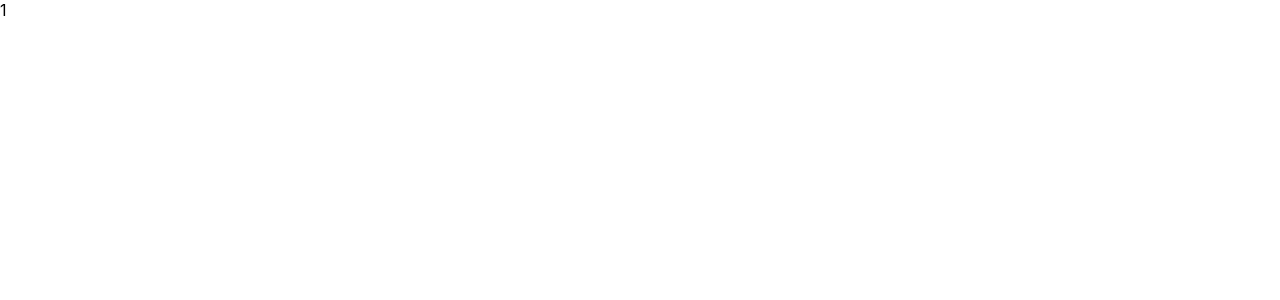
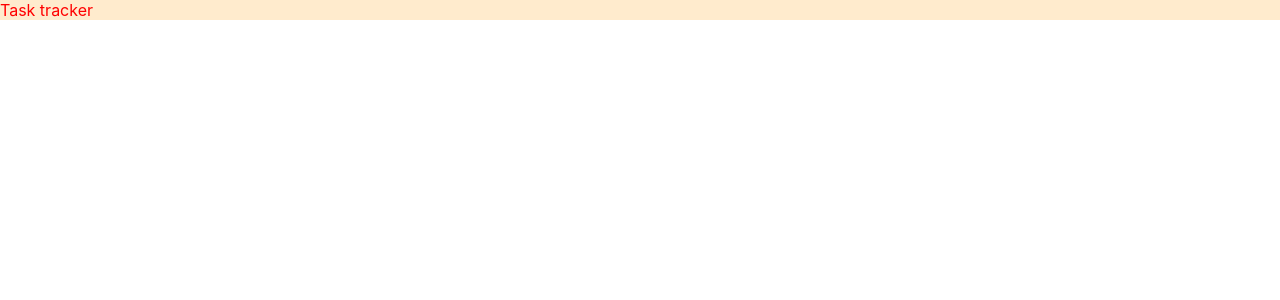
Before and after one commit to jamie-codez/React-refresh, a React (Create React App) app: page / in a window 1280 px wide. Shown: the top 300 px of the page. Built offline with nearby package versions, Linux system fonts and the light colour scheme.

Commit message:
Inline styles and should be camel-cased

```diff
--- a/src/App.js
+++ b/src/App.js
@@ -1,7 +1,7 @@
 import Header from "./components/Header";
 function App() {
   return <div className="container">
-    <Header title={1}/>
+    <Header />
   </div>;
 }
 
--- a/src/components/Header.js
+++ b/src/components/Header.js
@@ -2,7 +2,7 @@ import PropTypes from 'prop-types'
 
 const Header = ({ title }) => {
   return (
-    <header>{title}</header>
+    <header style={{color:'red',backgroundColor:'blanchedalmond'}}>{title}</header>
   )
 }
 
```
